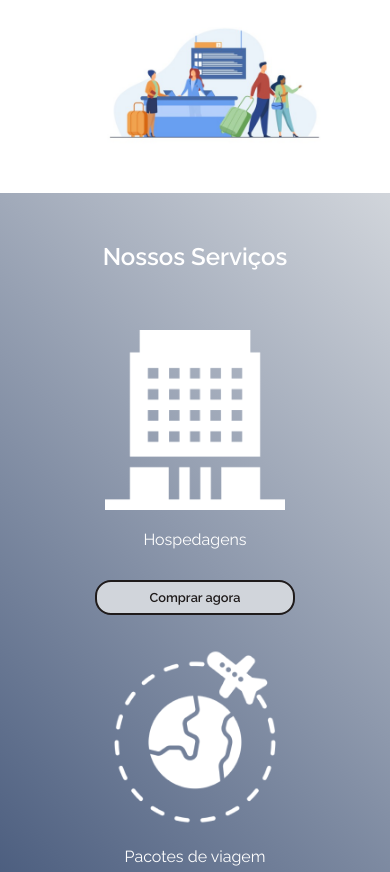
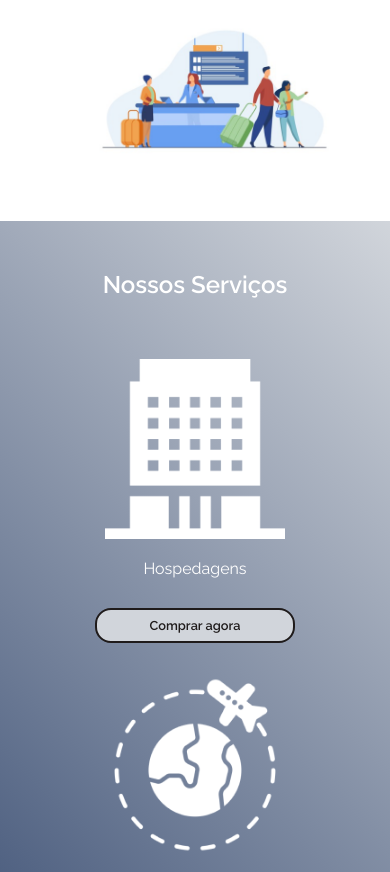
Before and after one commit to matheusvieira17/flex-turismo, a plain HTML site: page index.html in a window 390 px wide. Shown: the part 947-1819 px from the top of the page. Drawn offline with Linux system fonts and the light colour scheme.

Commit message:
Update mobile.css

```diff
--- a/css/responsivo/mobile.css
+++ b/css/responsivo/mobile.css
@@ -78,11 +78,11 @@
     }
 
     .presentation img {
-        width: 65%;
+        width: 70%;
     }
 
     .section-services {
-        margin-top: 2rem;
+        margin-top: 3rem;
     }
 
     .footer-container {
```
